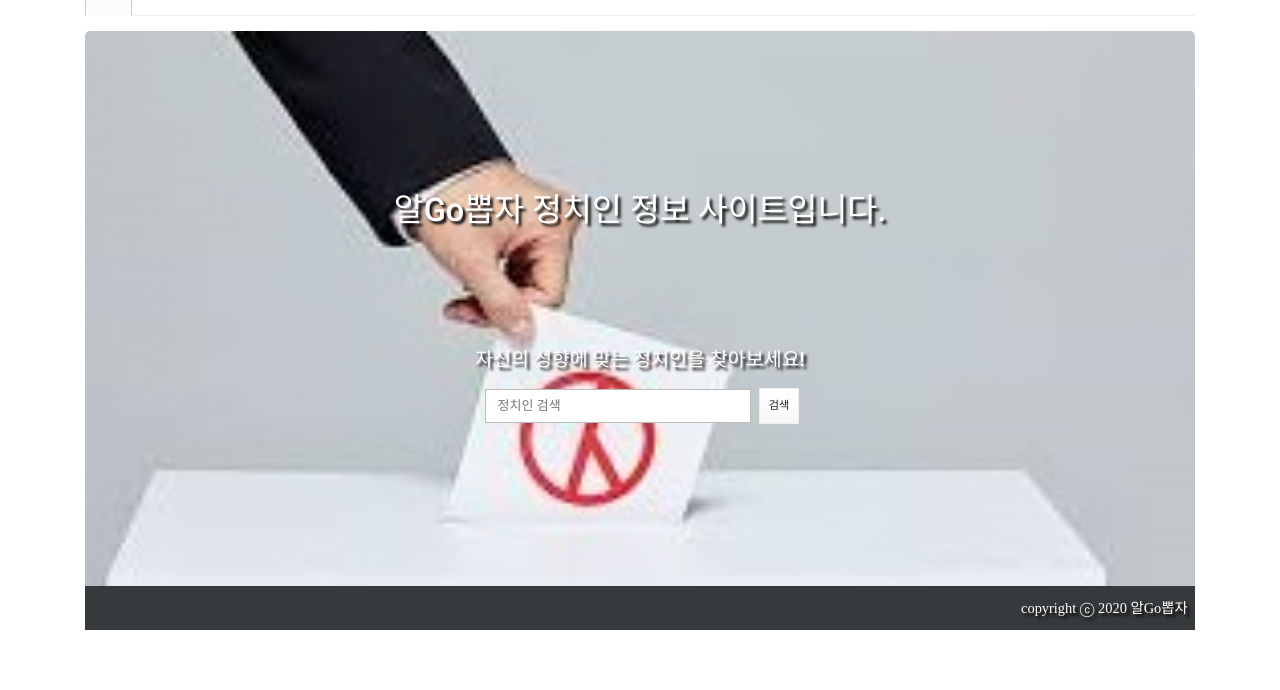
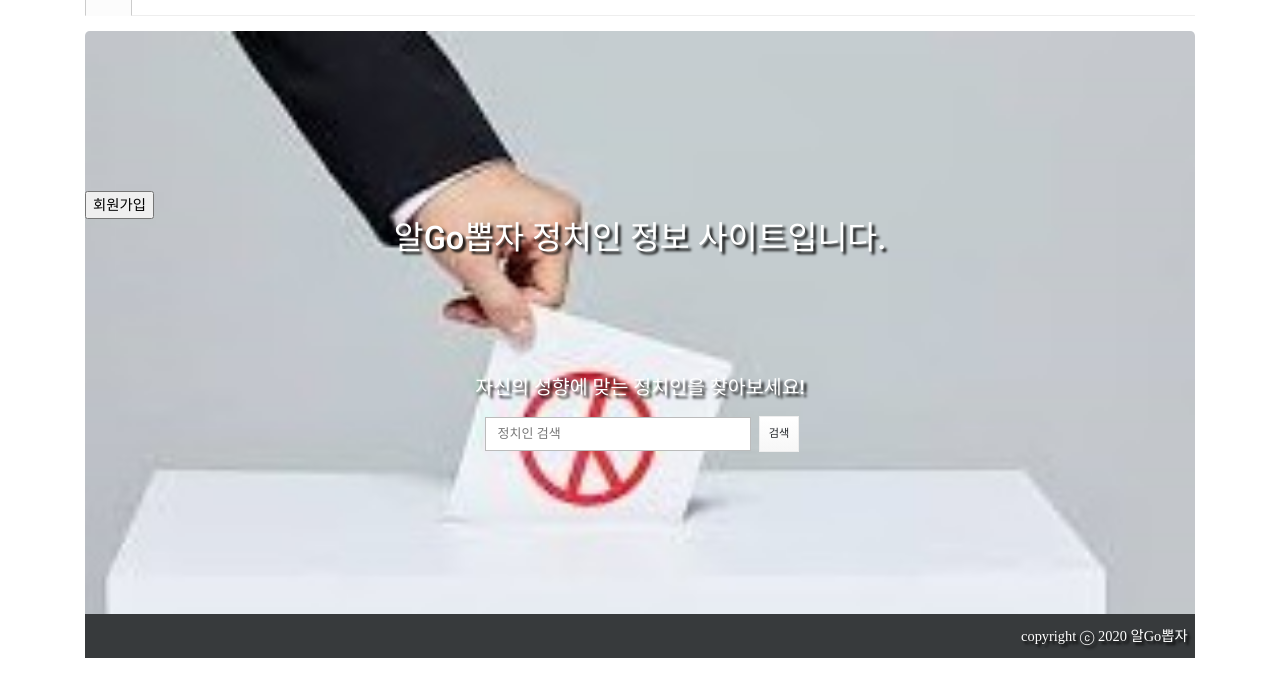
Before and after one commit to VivaanShin/projectAlgo, a Node project: template projectAlgo/views/home.ejs in a window 1280 px wide. Shown: the part 195-885 px from the top of the page. Before the commit the page ends 825 px from the top, so only its background shows below. Run offline with Node 20 templates, Linux system fonts and the light colour scheme; the template is opened without the code that fills it, so the values that code supplies are empty.

Commit message:
20200517 home.ejs update -yj

```diff
--- a/projectAlgo/app.js
+++ b/projectAlgo/app.js
@@ -12,7 +12,7 @@ var registerRouter = require('./routes/register');
 var loginRouter=require('./routes/login');
 var logoutRouter=require('./routes/logout');
 var passport=require('passport');
-
+var flash = require('flash');
 var app = express();
 
 // view engine setup
--- a/projectAlgo/package.json
+++ b/projectAlgo/package.json
@@ -3,7 +3,7 @@
   "version": "0.0.0",
   "private": true,
   "scripts": {
-    "start": "node ./bin/www"
+    "start": "supervisor ./bin/www"
   },
   "dependencies": {
     "bcrypt-nodejs": "0.0.3",
@@ -12,10 +12,12 @@
     "ejs": "~2.6.1",
     "express": "~4.16.1",
     "express-session": "^1.17.1",
+    "flash": "^1.1.0",
     "http-errors": "~1.6.3",
     "morgan": "~1.9.1",
     "mysql": "^2.18.1",
     "passport": "^0.4.1",
-    "passport-local": "^1.0.0"
+    "passport-local": "^1.0.0",
+    "supervisor": "^0.12.0"
   }
 }
--- a/projectAlgo/routes/index.js
+++ b/projectAlgo/routes/index.js
@@ -6,7 +6,7 @@ var session = require('express-session');
 var flash = require('connect-flash');
 /* GET home page. */
 router.get('/', function(req, res, next) {
-  res.render('index', { title: 'Express' });
+  res.render('home', { title: 'Express' });
 });
 
 passport.use('local-join', new LocalStrategy({
--- a/projectAlgo/views/home.ejs
+++ b/projectAlgo/views/home.ejs
@@ -1,25 +1,26 @@
 <!DOCTYPE html>
 <html>
+
 <head>
   <meta charset="UTF-8">
-    <meta name="viewport" content="width=device-width", initial-scale="1">
+  <meta name="viewport" content="width=device-width" , initial-scale="1">
   <title>알Go뽑자 후보자 정보 사이트</title>
-    <link rel="stylesheet" href="css/bootstrap.css">
-    <link rel="stylesheet" href="css/custom.min.css">
+  <link rel="stylesheet" href="./css/bootstrap.css">
+  <link rel="stylesheet" href="./css/custom.min.css">
 
-    <link rel="stylesheet" href="css/font-awesome.min.css">
-    <link rel="stylesheet" href="css/colorset.css">
-    <link rel="stylesheet" href="css/apms.css">
+  <link rel="stylesheet" href="./css/font-awesome.min.css">
+  <link rel="stylesheet" href="./css/colorset.css">
+  <link rel="stylesheet" href="./css/apms.css">
 
   <style type="text/css">
     .jumbotron {
       background-image: url('./img/vote.jpg');
-        background-size:cover;
-        text-shadow : black 0.2em 0.2em 0.2em;
-        color:white;
-        padding-left:0;
-        padding-right:0;
-        padding-bottom:0;
+      background-size: cover;
+      text-shadow: black 0.2em 0.2em 0.2em;
+      color: white;
+      padding-left: 0;
+      padding-right: 0;
+      padding-bottom: 0;
 
     }
   </style>
@@ -28,7 +29,7 @@
   <script src="https://code.jquery.com/jquery-3.4.1.slim.min.js" integrity="sha384-J6qa4849blE2+poT4WnyKhv5vZF5SrPo0iEjwBvKU7imGFAV0wwj1yYfoRSJoZ+n" crossorigin="anonymous"></script>
   <script src="https://cdn.jsdelivr.net/npm/popper.js@1.16.0/dist/umd/popper.min.js" integrity="sha384-Q6E9RHvbIyZFJoft+2mJbHaEWldlvI9IOYy5n3zV9zzTtmI3UksdQRVvoxMfooAo" crossorigin="anonymous"></script>
   <script src="https://stackpath.bootstrapcdn.com/bootstrap/4.4.1/js/bootstrap.min.js" integrity="sha384-wfSDF2E50Y2D1uUdj0O3uMBJnjuUD4Ih7YwaYd1iqfktj0Uod8GCExl3Og8ifwB6" crossorigin="anonymous"></script>
-<script src="js/custom.js"></script>
+  <script src="./js/custom.js"></script>
 
 
 </head>
@@ -41,7 +42,7 @@
 
   <!--로그인 안되어 있을시 로그인창 모달 팝업-->
 
- <div class="modal fade" id="LoginModal" tabindex="-1"  role="dialog" style="width:35%; margin-top:22%; margin-left:32%;">
+  <div class="modal fade" id="LoginModal" tabindex="-1" role="dialog" style="width:35%; margin-top:22%; margin-left:32%;">
     <div class="modal-dialog modal-lg" role="document">
       <div class="modal-content">
 
@@ -56,7 +57,7 @@
         <!-- 여기 모달 바디가 아이디 비밀번호 입력 폼입니다.-->
         <div class="modal-body">
 
-          <form id="sidebar_login_form" name="sidebar_login_form" method="post" action="#" autocomplete="off" role="form" class="form" onsubmit="return sidebar_login(this);">
+          <form id="sidebar_login_form" name="sidebar_login_form" method="post" action="/login" autocomplete="off" role="form" class="form">
 
             <input type="hidden" name="url" value="%2F">
             <div class="form-group">
@@ -77,13 +78,14 @@
               <button type="submit" class="btn btn-navy btn-block" tabindex="93">Login</button>
             </div>
 
-<ul class="sidebar-list list-links">
-      <li>
-        <a href="register.ejs">회원가입</a>
-      </li>
-</ul>
 
-    </form> <!--모달 바디의 끝-->
+
+
+          </form>
+          <form action="/register" method="get">
+            <div><input type="submit" value="회원가입"></div>
+          </form>
+          <!--모달 바디의 끝-->
 
 
 
@@ -102,7 +104,7 @@
 
   <!--로그인 되어있을 시 회원정보 모달 팝업-->
 
-  <div class="modal fade" id="Member_Modal" tabindex="-1"  role="dialog" style="width:35%; margin-top:22%; margin-left:32%;">
+  <div class="modal fade" id="Member_Modal" tabindex="-1" role="dialog" style="width:35%; margin-top:22%; margin-left:32%;">
     <div class="modal-dialog modal-lg" role="document">
       <div class="modal-content">
 
@@ -168,7 +170,8 @@
           <input type="hidden" name="researchType" value="">
 
           <span>
-        <input type="text" title="검색어" id="sh_txt" name="searchQuery" value="" onfocus="return dq_setTextbox('0',event);" onmousedown="dq_setTextbox('1',event);" onkeydown="dq_setTextbox('1',event);" style="ime-mode:active;" class="inp" placeholder="정치인/선거구 검색">
+            <input type="text" title="검색어" id="sh_txt" name="searchQuery" value="" onfocus="return dq_setTextbox('0',event);" onmousedown="dq_setTextbox('1',event);" onkeydown="dq_setTextbox('1',event);" style="ime-mode:active;" class="inp"
+              placeholder="정치인/선거구 검색">
           </span>
 
           <a class="btn_gnbSch" href="javascript:goSearch();">
@@ -184,7 +187,8 @@
     </div><!-- container -->
 
 
-</div><!--top navbar의 끝 태그-->
+  </div>
+  <!--top navbar의 끝 태그-->
 
 
 
@@ -242,12 +246,15 @@
 
 
 
-<div id="myTabContent" class="tab-content" >
+    <div id="myTabContent" class="tab-content">
 
       <div class="tab-pane fade active show" id="home">
         <div class="jumbotron">
+          <form action="/register" method="get">
+            <div><input type="submit" value="회원가입"></div>
+          </form>
           <h1 class="text-center">알Go뽑자 정치인 정보 사이트입니다.</h1>
-      <br><br>      <br><br><br>
+          <br><br> <br><br><br>
           <h4 class="text-center">자신의 성향에 맞는 정치인을 찾아보세요!</h4>
           <!--<p class="text-center"><a class="btn btn-primary btn-lg" href="#" role="button">정보</a></p>-->
           <p class="text-center"></p>
@@ -261,7 +268,7 @@
           <!--검색창 끝-->
 
           <div class="bg-dark">
- <div class="text-right" style="padding-top:1%; padding-bottom:1%;">copyright ⓒ  2020 알Go뽑자 &nbsp;</div>
+            <div class="text-right" style="padding-top:1%; padding-bottom:1%;">copyright ⓒ 2020 알Go뽑자 &nbsp;</div>
           </div>
 
         </div>
@@ -316,12 +323,38 @@
 
 
       <div class="tab-pane fade" id="candidate_list">
-<div class="index__list--29YiJ districtList" data-id="6749"><div class="index__main--2axht main">
-  <div class="index__picture--2uwxb"><span style="background-size: cover; background-repeat: no-repeat; background-image: url(&quot;https://decodepolicy.s3.ap-northeast-2.amazonaws.com/elect/photo/image6749.JPG&quot;);"></span><span class="index__badge--2s1F0"></span></div><div class="index__right--2AOKK"><p class="index__party--1ANEh profileParty"><span style="background-color: rgb(16, 91, 170);">더불어민주당</span></p><p class="index__name--1YEBL"><span>이낙연</span>&nbsp;<span class="index__nameChina--17w5N">(李洛淵)</span></p><p class="index__birth--iMqVy">1952.12.20 (67세)</p><p class="index__job--2ZDtN">정당인</p></div></div><div class="index__school--3go2e school"><div class="index__leftTitle--1bVLT"><p>학력</p></div><div class="index__detail--14u0a"><p>서울대학교 법과대학 법학과 졸업</p></div></div><div class="index__experience--19jS7 experience"><div class="index__leftTitle--1bVLT"><p>경력</p></div><div class="index__detail--14u0a"><p>(현)민주당 코로나19국난극복위원장<br>(전)제45대 국무총리</p></div></div><div class="index__detailView--443sM detailView"><a class="index__detailBtn--14ryY"><p>후보 상세 보기</p></a></div></div>
+        <div class="index__list--29YiJ districtList" data-id="6749">
+          <div class="index__main--2axht main">
+            <div class="index__picture--2uwxb"><span style="background-size: cover; background-repeat: no-repeat; background-image: url(&quot;https://decodepolicy.s3.ap-northeast-2.amazonaws.com/elect/photo/image6749.JPG&quot;);"></span><span
+                class="index__badge--2s1F0"></span></div>
+            <div class="index__right--2AOKK">
+              <p class="index__party--1ANEh profileParty"><span style="background-color: rgb(16, 91, 170);">더불어민주당</span></p>
+              <p class="index__name--1YEBL"><span>이낙연</span>&nbsp;<span class="index__nameChina--17w5N">(李洛淵)</span></p>
+              <p class="index__birth--iMqVy">1952.12.20 (67세)</p>
+              <p class="index__job--2ZDtN">정당인</p>
             </div>
-
-
-
+          </div>
+          <div class="index__school--3go2e school">
+            <div class="index__leftTitle--1bVLT">
+              <p>학력</p>
+            </div>
+            <div class="index__detail--14u0a">
+              <p>서울대학교 법과대학 법학과 졸업</p>
+            </div>
+          </div>
+          <div class="index__experience--19jS7 experience">
+            <div class="index__leftTitle--1bVLT">
+              <p>경력</p>
+            </div>
+            <div class="index__detail--14u0a">
+              <p>(현)민주당 코로나19국난극복위원장<br>(전)제45대 국무총리</p>
+            </div>
+          </div>
+          <div class="index__detailView--443sM detailView"><a class="index__detailBtn--14ryY">
+              <p>후보 상세 보기</p>
+            </a></div>
+        </div>
+      </div>
 
 
 
@@ -458,28 +491,11 @@
 
 
 
+    </div>
+    <!--myTabContent-->
 
-
-
-
-
-
-
-
-
-
-
-
-
-
-
-
-
-
-
-  </div><!--myTabContent-->
-
-</div><!--container-->
+  </div>
+  <!--container-->
 
 
 
```
Also changed, not shown: projectAlgo/routes/register.js (+2 -7 lines), 1 other file. Lines whose indentation alone changed are shown as unchanged.
